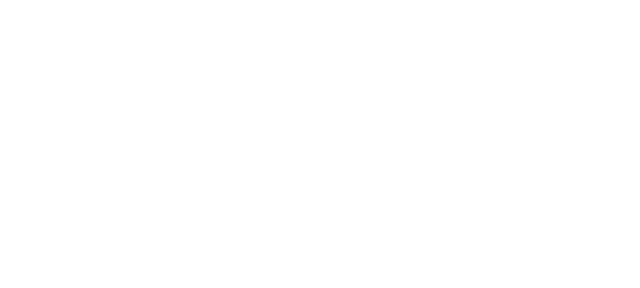
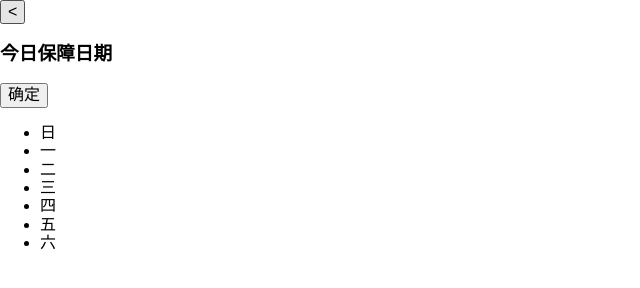
Before and after one commit to blackwingss/stylus-datepicker, a website: page index.html in a window 1280 px wide. Shown: the whole page, without its empty margins (0-640 px from the left). Drawn offline with nearby package versions, Linux system fonts and the light colour scheme.

Commit message:
second commit

```diff
--- a/index.html
+++ b/index.html
@@ -10,6 +10,23 @@
   <link rel="stylesheet" href="/css/demo.css">
 </head>
 <body>
-
+  <div class="container">
+    <div class="tqb-date-picker static">
+      <header class="tqb-dp-header">
+        <button type="button" class="tqb-close-button">&lt;</button>
+        <h3>今日保障日期</h3>
+        <button class="tqb-dp-confirm-button" type="button">确定</button>
+        <ul class="tqb-dp-labels">
+          <li class="tqb-dp-sunday">日</li>
+          <li>一</li>
+          <li>二</li>
+          <li>三</li>
+          <li>四</li>
+          <li>五</li>
+          <li class="tqb-dp-staturday">六</li>
+        </ul>
+      </header>
+    </div>
+  </div>
 </body>
 </html>
--- /dev/null
+++ b/styl/framework/_variables.styl
@@ -0,0 +1 @@
+root-font-size = 16px
--- a/styl/tqb-date-picker.styl
+++ b/styl/tqb-date-picker.styl
@@ -0,0 +1,21 @@
+@import './framework/_variables.styl'
+.tqb-date-picker
+  background-color white
+  position fixed
+  top 0
+  left 0
+  right 0
+  bottom 0
+  color #000
+  font-size root-font-size
+  z-index 1024
+  transition all .2s
+  display flex
+  flex-direction column
+  -webkit-tap-highlight-color rbga(0,0,0,0)
+
+  .tqb-dp-container
+    flex 1
+    overflow-y auto
+    -webkit-overflow-scrolling touch
+@import 'framework/_header.styl'
```
Also changed, not shown: styl/framework/_header.styl (added), 1 other file.
